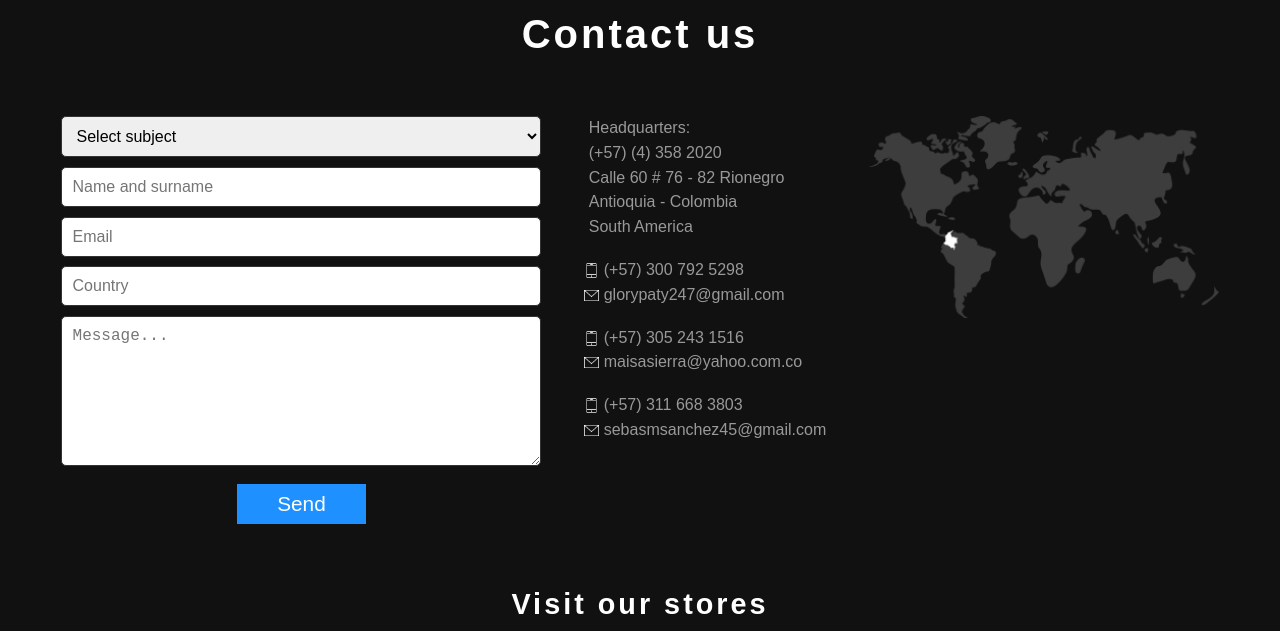
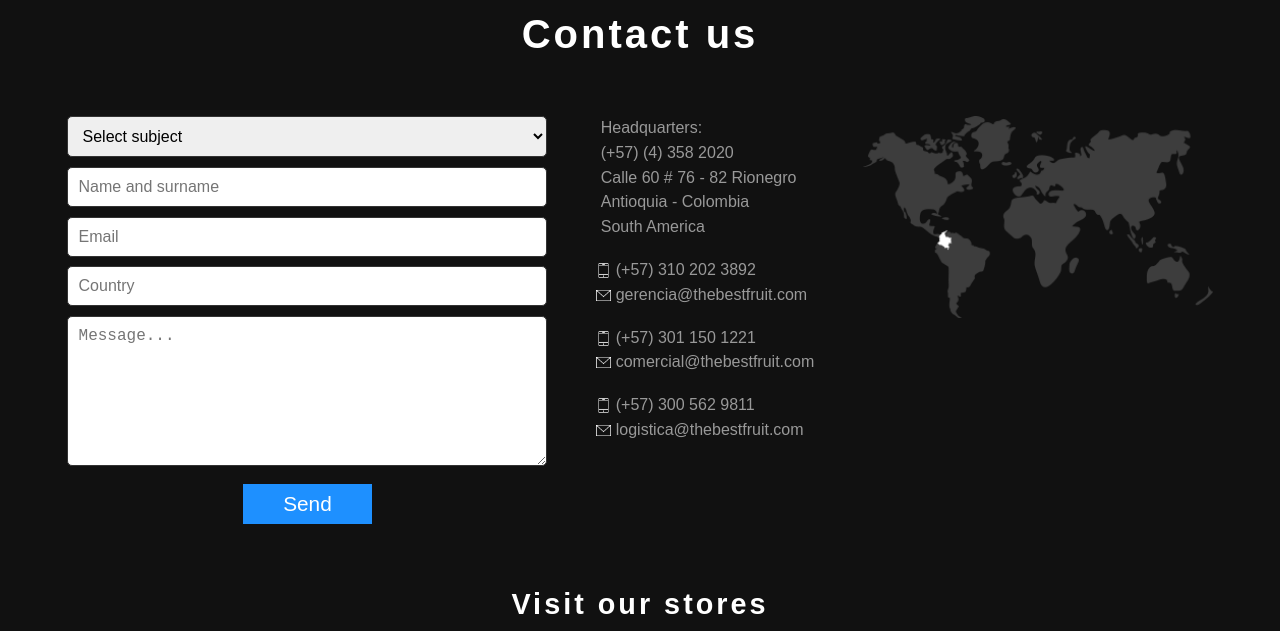
Before and after one commit to jdelacruzv/the-best-fruit, a plain HTML site: page en/main.html in a window 1280 px wide. Shown: the part 5355-5986 px from the top of the page. Drawn offline with nearby package versions, Linux system fonts and the light colour scheme.

Commit message:
Contact information changed and some images were deleted

```diff
--- a/en/main.html
+++ b/en/main.html
@@ -285,29 +285,29 @@
                     <br>
                     <li class="contact-menu__list">
                         <img src="../img/mobile.png" alt="Mobile icon">
-                        <p class="contact-menu__text">(+57) 300 792 5298</p>
+                        <p class="contact-menu__text">(+57) 310 202 3892</p>
                     </li>
                     <li class="contact-menu__list">
                         <img src="../img/mail.png" alt="Email icon">
-                        <p class="contact-menu__text">glorypaty247@gmail.com</p>
+                        <p class="contact-menu__text">gerencia@thebestfruit.com</p>
                     </li>
                     <br>
                     <li class="contact-menu__list">
                         <img src="../img/mobile.png" alt="Mobile icon">
-                        <p class="contact-menu__text">(+57) 305 243 1516</p>
+                        <p class="contact-menu__text">(+57) 301 150 1221</p>
                     </li>
                     <li class="contact-menu__list">
                         <img src="../img/mail.png" alt="Email icon">
-                        <p class="contact-menu__text">maisasierra@yahoo.com.co</p>
+                        <p class="contact-menu__text">comercial@thebestfruit.com</p>
                     </li>
                     <br>
                     <li class="contact-menu__list">
                         <img src="../img/mobile.png" alt="Mobile icon">
-                        <p class="contact-menu__text">(+57) 311 668 3803</p>
+                        <p class="contact-menu__text">(+57) 300 562 9811</p>
                     </li>
                     <li class="contact-menu__list">
                         <img src="../img/mail.png" alt="Email icon">
-                        <p class="contact-menu__text">sebasmsanchez45@gmail.com</p>
+                        <p class="contact-menu__text">logistica@thebestfruit.com</p>
                     </li>
                 </ul>
                 <figure class="contact-earth">
```
Also changed, not shown: index.html (+6 -6 lines), img/close.png (deleted), img/delivery.png (deleted), img/lock.png (deleted), img/product.png (deleted).
